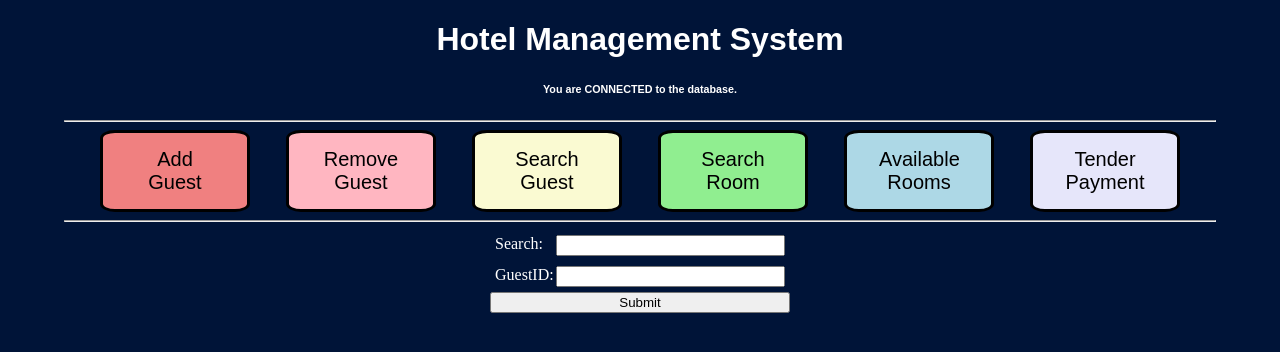
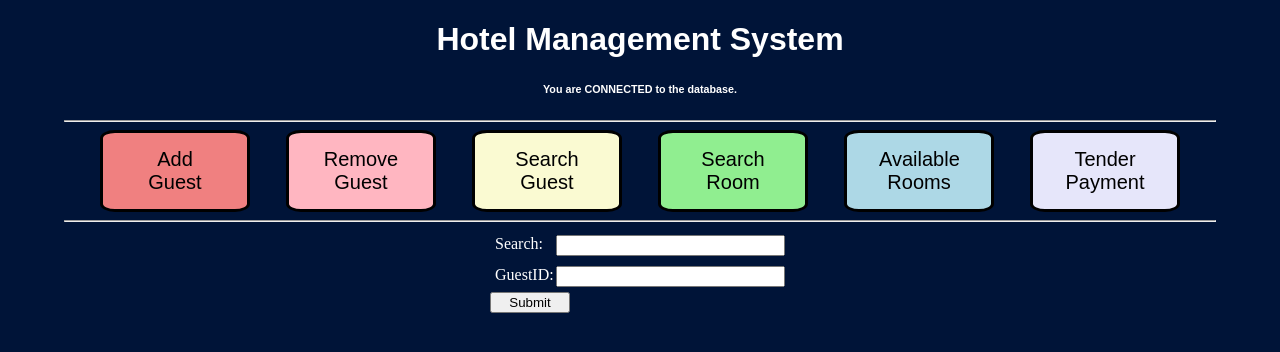
Before and after one commit to j-harr/www, a PHP site: page /HMSystem/index.php in a window 1280 px wide. Shown: the top 352 px of the page. Run offline with PHP 8.4, Linux system fonts and the light colour scheme.

Commit message:
Updated page

```diff
--- a/html/HMSystem/index.css
+++ b/html/HMSystem/index.css
@@ -24,11 +24,6 @@ form {
 }
 
 .form-row label {
-    width: 80px;
-}
-
-.form-row submit {
-    text-align: center;
     width: 80px;
 }
 
@@ -74,3 +69,8 @@ label {
 .f4btn {background-color: lightgreen;}
 .f5btn {background-color: lightblue;}
 .f6btn {background-color: lavender;}
+
+.submit {
+    text-align: center;
+    width: 80px;
+}
```
